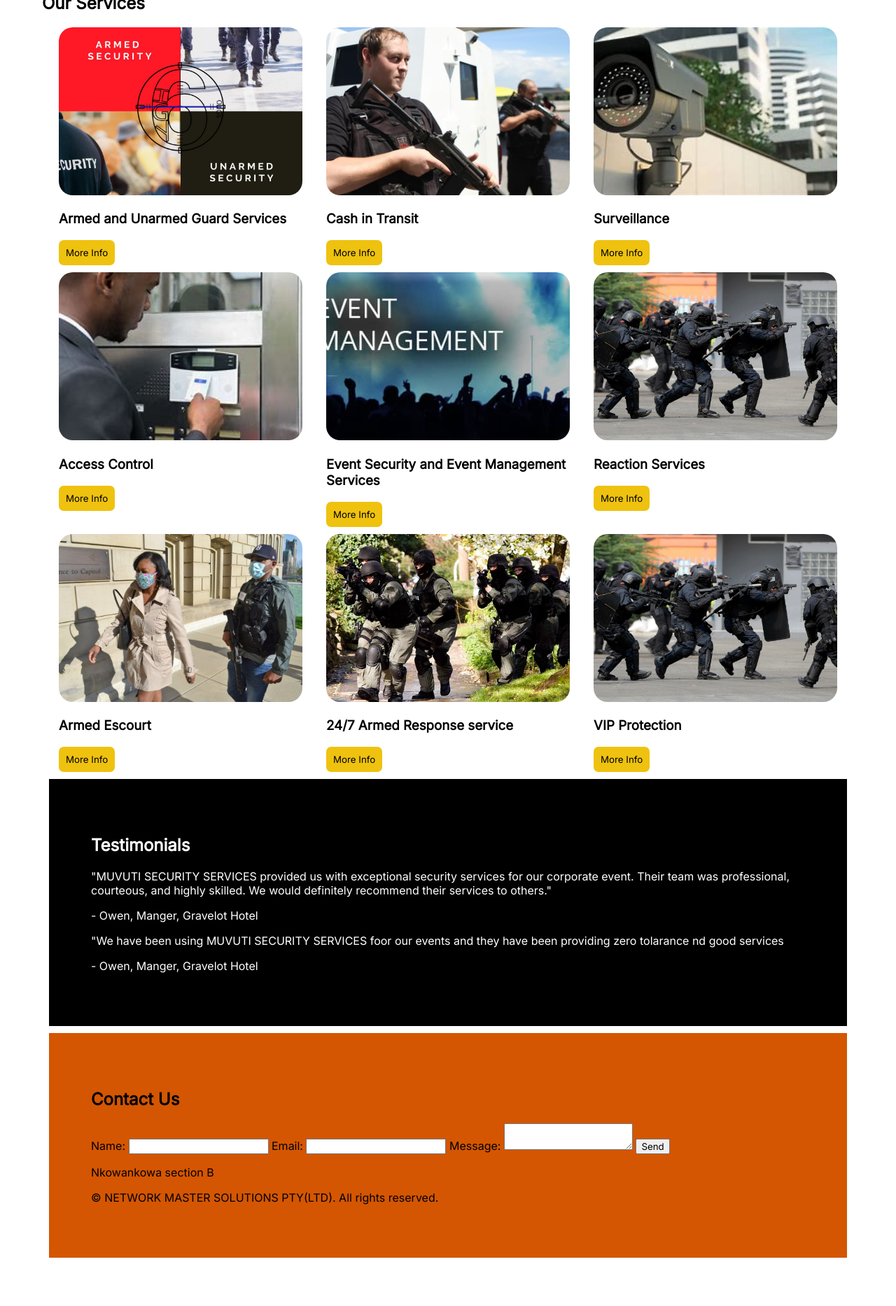
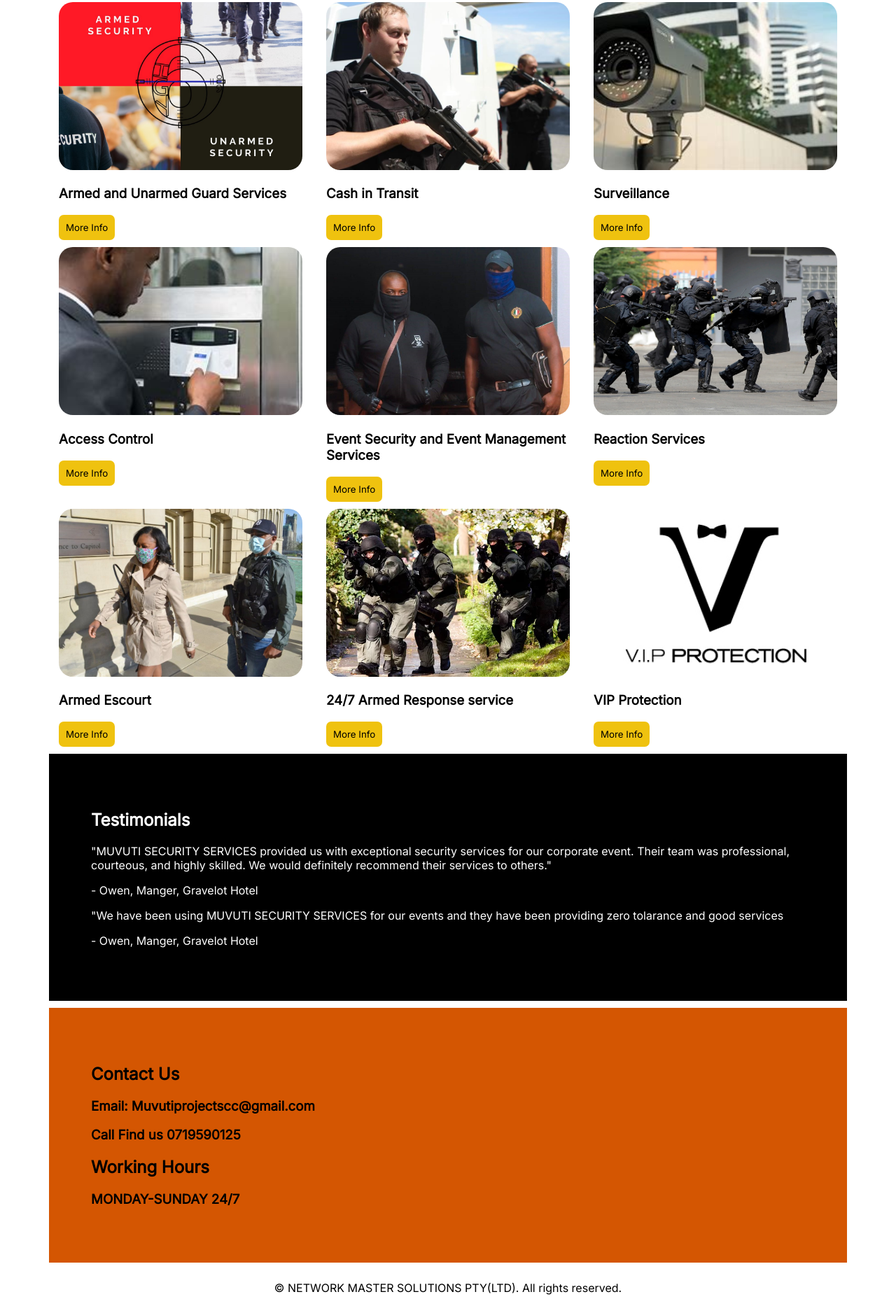
Before and after one commit to AttwellNtimbani/Muvuti, a plain HTML site: page index.html in a window 1280 px wide. Shown: the part 1167-3033 px from the top of the page at 70% size. Before the commit the page ends 2974 px from the top, so only its background shows below. Drawn offline with Linux system fonts and the light colour scheme.

Commit message:
Added a new picture, changed contacta details

```diff
--- a/index.html
+++ b/index.html
@@ -3,6 +3,7 @@
 <head>
     <title>MUVUTI SECURITY SERVICES</title>
     <meta name="viewport" content="width=device-width, initial-scale=1.0">
+    <meta name="viewport" content="width=device-width, initial-scale=1">
     <link rel="stylesheet" type="text/css" href="styles.css">
     <script defer src="script.js"></script>
     <link rel="preconnect" href="https://fonts.googleapis.com">
@@ -18,11 +19,11 @@
         </div>
         <nav>
             <ul>
-                <li><a href="#">Home</a></li>
-                <li><a href="#">About</a></li>
-                <li><a href="#">Services</a></li>
-                <li><a href="#">Testimonials</a></li>
-                <li><a href="#">Contact Us</a></li>
+                <li><a href="#home">Home</a></li>
+                <li><a href="#about-section">About</a></li>
+                <li><a href="#Our services">Services</a></li>
+                <li><a href="#Testimonials">Testimonials</a></li>
+                <li><a href="#Contact-section">Contact Us</a></li>
             </ul>
         </nav>
     </header>
@@ -39,7 +40,7 @@
     </video>
 
 
-    <section class="about">
+    <section id="about-section" class="about">
         <div class="container">
             <h2>About Us</h2>
             <p>MUVUTI SECURITY SERVICES is a leading provider of security solutions for businesses and individuals. We take pride in our profound industry knowledge and vast experience, and our team of highly trained professionals is dedicated to providing our clients with the highest level of service.</p>
@@ -49,7 +50,7 @@
     <div style="padding: 0 60px 0 60px;">
 
 
-        <section class="services">
+        <section id="service-section" class="services">
             <div class="container">
                 <h2>Our Services</h2>
                 <div class="card-holder">
@@ -109,7 +110,7 @@
                         <button class="cta-button">More Info</button>
                     </div>
                         <div class="card" style=>
-                        <img class="card-image"  src="Event-management 1.jpg" alt="">
+                        <img class="card-image"  src="Vuthu and choper.jpg" alt="">
                         <h3>Event Security and Event Management Services</h3>
                         <div class="content">
                             <p class="five para"> Our Event Security and Event Management services provide comprehensive solutions
@@ -165,7 +166,7 @@
                             <button class="cta-button">More Info</button>
                         </div>
                         <div class="card" style=>
-                            <img class="card-image"  src="Reaction Services 1.jpg" alt="">
+                            <img class="card-image"  src="VIP.png" alt="">
                             <h3> VIP Protection</h3>
                         <div class="content">
                             <p class="nine para">Our VIP Protection services offer a comprehensive security solution tailored to meet
@@ -185,7 +186,7 @@
             </div>
         </section>
 
-        <section class="testimonials">
+        <section id="testimonials-section" class="testimonials">
             <div class="container">
                 <h2>Testimonials</h2>
                 <div class="testimonial">
@@ -193,26 +194,21 @@
                     <p class="author">- Owen, Manger, Gravelot Hotel</p>
                 </div>
                 <div class="testimonial">
-                     <p>"We have been using MUVUTI SECURITY SERVICES foor our events and they have been providing zero tolarance nd good services</p>
+                     <p>"We have been using MUVUTI SECURITY SERVICES for our events and they have been providing zero tolarance and good services</p>
                     <p class="author">- Owen, Manger, Gravelot Hotel</p>
                 </div>
             </div>
         </section>
 
-        <section class="contact">
+        <section id="contact-section" class="contact">
             <div class="container">
                 <h2>Contact Us</h2>
-                <form action="#" method="POST">
-                    <label for="name">Name:</label>
-                    <input type="text" id="name" name="name" required>
-                    <label for="email">Email:</label>
-                    <input type="email" id="email" name="email" required>
-                    <label for="message">Message:</label>
-                    <textarea id="message" name="message" required></textarea>
-                    <input type="submit" value="Send">
-                </form>
-                <div class="contact-info">
-                    <p>Nkowankowa section B</p>
+                    <h3>Email: Muvutiprojectscc@gmail.com</h3>
+                    <h3>Call Find us  0719590125</h3>
+                    <h2>Working Hours</h2>
+                    <h3>MONDAY-SUNDAY 24/7</h3>
+        </section>
+            </div>
     </div>
 		<footer>
             <p>&copy; NETWORK MASTER SOLUTIONS PTY(LTD). All rights reserved.</p>
--- a/styles.css
+++ b/styles.css
@@ -1,8 +1,14 @@
 * {
     font-family: 'Inter', sans-serif;
+    box-sizing: border-box;
 }
 
-body {
+body {font-family: Arial, sans-serif;
+    margin: 0;
+    padding: 0;
+    display: flex;
+    flex-direction: column;
+    align-items: center;
     margin: 0;
 }
 
@@ -115,3 +121,9 @@ a {
     padding: 60px;
     margin: 10px;
 }
+@media (max-width: 600px) {
+    body {
+        flex-direction: column;
+        align-items: center;
+    }
+}
```
Also changed, not shown: F3-Sjm-XcAALpA5.jpeg, VIP.png (added), Vuthu and choper.jpg (added), chopa.jpg (added).
